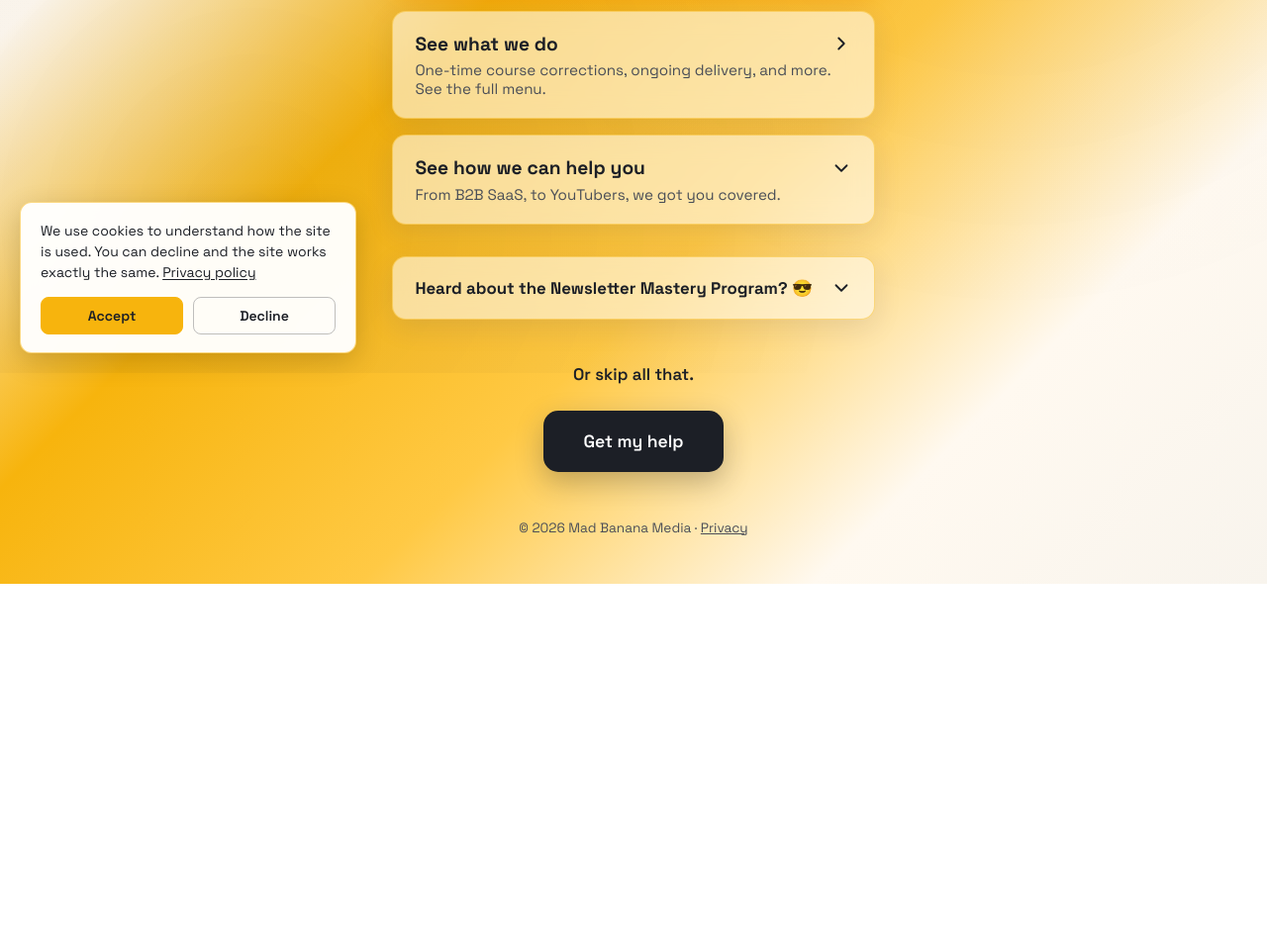
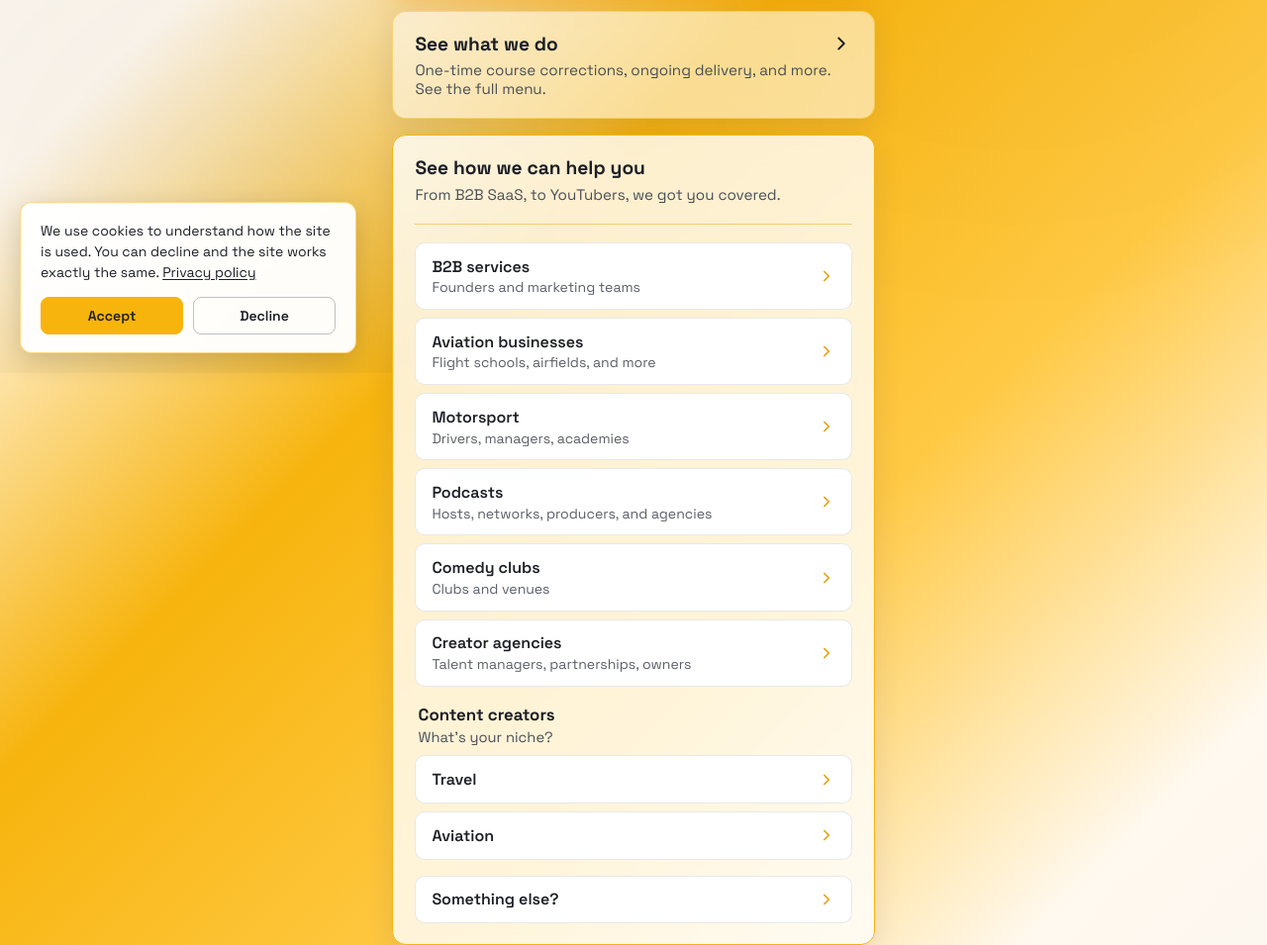
Before and after one commit to c3rra/mbmsite, a plain HTML site: page linkedin.html in a window 1280 px wide. Shown: the part 423-1378 px from the top of the page at 99% size. Before the commit the page ends 1013 px from the top, so only its background shows below. Drawn offline with Linux system fonts and the light colour scheme.

Commit message:
LinkedIn page: 'See how we can help you' list is always open
Co-Authored-By: Claude Opus 5.5 <noreply@anthropic.com>

```diff
--- a/linkedin.html
+++ b/linkedin.html
@@ -208,13 +208,19 @@
             box-shadow: 0 12px 32px rgba(247, 180, 13, 0.35);
         }
 
-        .li-menu[open] {
+        .li-menu[open], .li-menu-static {
             background: rgba(255, 255, 255, 0.8);
             border-color: #f7b40d;
         }
 
+        /* "See how we can help you" is always open: a plain card, not a toggle,
+           so every visitor sees the full list without clicking. */
+        .li-menu-static > .li-route {
+            cursor: default;
+        }
+
         /* The header drops its own card styling and inherits the box around it. */
-        .li-menu > summary.li-route {
+        .li-menu > summary.li-route, .li-menu > div.li-route {
             background: transparent;
             backdrop-filter: none;
             -webkit-backdrop-filter: none;
@@ -433,14 +439,11 @@
             <span class="li-route-sub">One-time course corrections, ongoing delivery, and more.<br>See the full menu.</span>
         </a>
 
-        <details class="li-menu">
-            <summary class="li-route">
-                <span class="li-route-title">
-                    See how we can help you
-                    <svg class="li-chevron" viewBox="0 0 24 24" fill="none" stroke="currentColor" stroke-width="2" stroke-linecap="round" stroke-linejoin="round" aria-hidden="true"><path d="M6 9l6 6l6 -6"/></svg>
-                </span>
+        <div class="li-menu li-menu-static">
+            <div class="li-route">
+                <span class="li-route-title">See how we can help you</span>
                 <span class="li-route-sub">From B2B SaaS, to YouTubers, we got you covered.</span>
-            </summary>
+            </div>
 
             <div class="li-menu-body">
                 <ul class="li-list">
@@ -512,7 +515,7 @@
                     </li>
                 </ul>
             </div>
-        </details>
+        </div>
 
         <details class="li-menu li-nmp-menu">
             <summary class="li-route">
```
